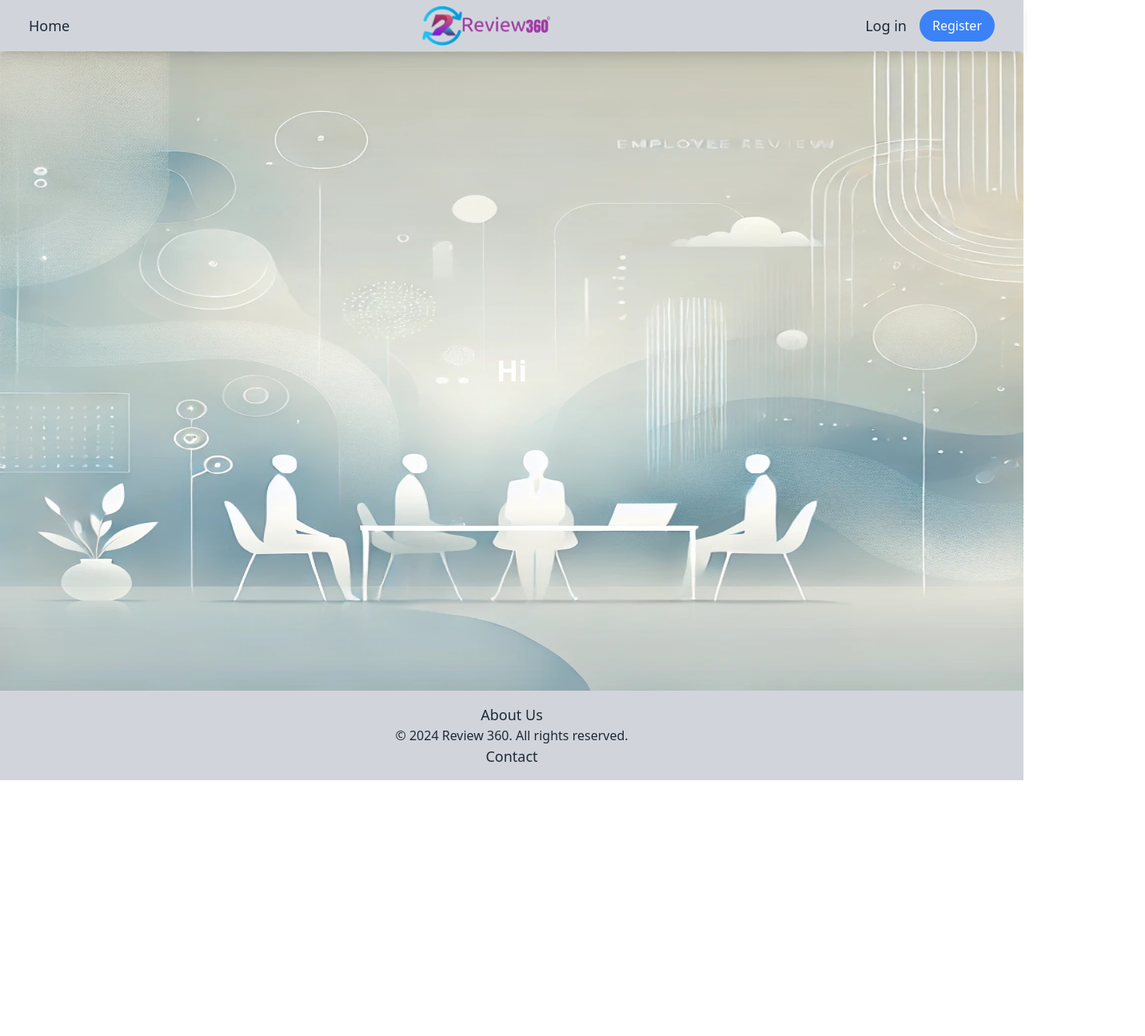
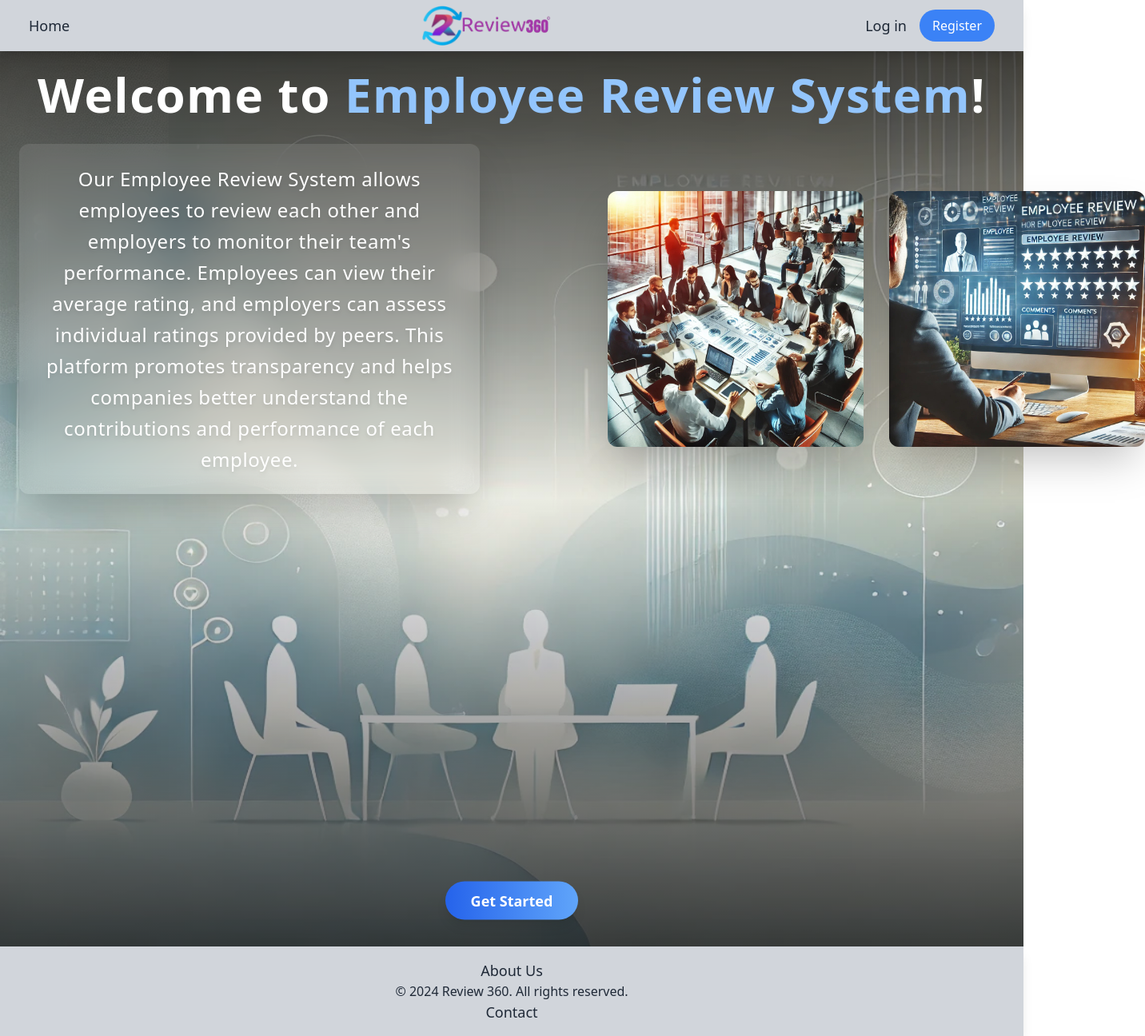
Before and after one commit to devyadav-00/Review360, a React (Create React App) app in the folder frontend/: page / in a window 1280 px wide. Shown: the whole page at 80% size, 1432 px wide, since content can reach past the window. Before the commit the page ends 976 px from the top, so only its background shows below. Built offline with nearby package versions, Linux system fonts and the light colour scheme; no server answers.

Commit message:
added functionality logout from the server

```diff
--- a/frontend/src/components/Navbar.jsx
+++ b/frontend/src/components/Navbar.jsx
@@ -1,30 +1,32 @@
-import React, { useState , useContext} from "react";
+import React, { useContext } from "react";
 import { Link } from "react-router-dom";
 import logo from "../assets/logo.png";
 import { StoreContext } from "../context/StoreContext";
-import Cookies from 'js-cookie';
+import Cookies from "js-cookie";
+import axios from "axios";
 
 const Navbar = () => {
-
   const { token, setToken } = useContext(StoreContext);
 
-  // isLoggedIn
-  const handleLogout = () => {
-    // Cookies.remove('token');
-    setToken(null);
-  }
-  console.log("Token in context:", token);
+  const handleLogout = async () => {
+    try {
+      const response = await axios.post("http://localhost:4000/api/v1/user/logout", {}, { withCredentials: true });
+      console.log("Logout response:", response.data.message);
+      setToken(null);
+      // console.log("Token after logout:", Cookies.get('token'));
+    } catch (error) {
+      console.error("Logout error:", error.response ? error.response.data : error);
+    }
+  };
 
+  // console.log("Token in context:", token);
 
   return (
     <nav className="bg-gray-300 p-3 shadow-lg fixed w-full top-0 z-50">
       <div className="container mx-auto flex justify-between items-center">
-
         {/* Left Side - Home Link */}
         <div className="pl-6">
-          <Link to="/" className="text-gray-800 font-medium text-lg">
-            Home
-          </Link>
+          <Link to="/" className="text-gray-800 font-medium text-lg">Home</Link>
         </div>
 
         {/* Center - Logo */}
@@ -40,28 +42,11 @@ const Navbar = () => {
         <div className="flex justify-center items-center pr-6 space-x-4">
           {!token ? (
             <>
-              <Link
-                // onClick={handleLogin}
-                to="/login"
-                className="text-gray-800 font-medium text-lg hover:underline"
-              >
-                Log in
-              </Link>
-              <Link
-                // onClick={handleLogin}
-                to="/register"
-                className="bg-blue-500 text-white px-4 py-2 rounded-full font-medium hover:bg-blue-600"
-              >
-                Register
-              </Link>
+              <Link to="/login" className="text-gray-800 font-medium text-lg hover:underline">Log in</Link>
+              <Link to="/register" className="bg-blue-500 text-white px-4 py-2 rounded-full font-medium hover:bg-blue-600">Register</Link>
             </>
           ) : (
-            <button
-              onClick={handleLogout}
-              className="bg-red-500 text-white px-4 py-2 rounded-full font-medium hover:bg-red-600"
-            >
-              Logout
-            </button>
+            <button onClick={handleLogout} className="bg-red-500 text-white px-4 py-2 rounded-full font-medium hover:bg-red-600">Logout</button>
           )}
         </div>
       </div>
--- a/frontend/src/context/StoreContext.jsx
+++ b/frontend/src/context/StoreContext.jsx
@@ -5,7 +5,7 @@ import axios from "axios";
 export const StoreContext = createContext();
 
 const StoreContextProvider = (props) => {
-  // const savedToken = Cookies.get('token') || null;
+
   const [token, setToken] = useState(null);
 
   useEffect(() => {
@@ -15,16 +15,15 @@ const StoreContextProvider = (props) => {
       })
       .then((profileData) => {
         if (profileData) {
-          console.log(profileData);
           setToken(true);
         }
       })
       .catch((e) => {
         console.log(e);
+        setToken(false);
       });
   }, []);
-  console.log("Token in context:", token);
-  // console.log(savedToken);
+
 
   const contextValue = {
     token,
--- a/frontend/src/pages/HomePage.jsx
+++ b/frontend/src/pages/HomePage.jsx
@@ -1,31 +1,99 @@
-import React, { useEffect } from "react";
+import React, { useContext, useEffect, useState } from "react";
 import bgimage from "../assets/bgimage.jpg";
-import { useContext } from "react";
+import teamImage from "../assets/team.jpeg";
+import reviewImage from "../assets/review.jpeg";
 import { StoreContext } from "../context/StoreContext";
 import axios from "axios";
 
 const HomePage = () => {
-    // useEffect(() => {
-    //     const resp = axios.get('http://localhost:4000/api/v1/user/profile', {withCredentials: true}).then((resp) => {
-    //         console.log("Profile ", resp);
-    //     }).catch(() => {
-    //         console.log("Error")
-    //     })
-    // },[])
+  const [user, setUser] = useState(null);
+  const { token, setToken } = useContext(StoreContext);
 
-    const { token, setToken } = useContext(StoreContext);
+  useEffect(() => {
+    if (token) {
+      axios
+        .get("http://localhost:4000/api/v1/user/profile", {
+          headers: {
+            Authorization: `Bearer ${token}`,
+          },
+          withCredentials: true,
+        })
+        .then((response) => {
+          setUser(response.data);
+        })
+        .catch((error) => {
+          console.log("Error fetching user profile:", error);
+          if (error.response && error.response.status === 401) {
+            console.error("Unauthorized: Token might be expired or invalid.");
+            setUser(null);
+            setToken(null);
+          }
+        });
+    } else {
+      setUser(null);
+    }
+  }, [token]);
+
   return (
     <div
-            className="h-screen flex items-center justify-center mt-16"
+      className="h-[140vh] flex flex-col items-center mt-16 px-6 text-center relative"
       style={{
         backgroundImage: `url(${bgimage})`,
-                backgroundSize: '100% 100%',
-                backgroundPosition: 'center',
+        backgroundSize: "100% 100%",
+        backgroundPosition: "center",
       }}
     >
-            {/* Your page content goes here */}
-            <div className="text-white text-4xl font-bold">
-                Hi
+      {/* Dark overlay with subtle gradient */}
+      <div className="absolute inset-0 bg-gradient-to-b from-black via-transparent to-black opacity-70"></div>
+
+      {/* Conditional welcome message or user greeting */}
+      <div className="relative z-10 text-white text-6xl font-extrabold mt-6 animate-fade-in tracking-wide drop-shadow-2xl transition-transform duration-300 transform hover:scale-110 hover:translate-y-[-4px]">
+        {user ? (
+          <>Hi, <span className="text-blue-300">{user.firstname} {user.lastname}!</span> Glad to have you back.</>
+        ) : (
+          <>Welcome to <span className="text-blue-300">Employee Review System</span>!</>
+        )}
+      </div>
+
+      {/* Move description and images right below welcome message */}
+      <div className="flex flex-col items-center justify-start flex-grow z-10 mt-8">
+        <div className="flex items-center gap-40 justify-start w-full">
+          {/* Website description */}
+          <div className="text-white text-2xl max-w-xl animate-slide-up drop-shadow-md leading-relaxed tracking-wide bg-white bg-opacity-10 hover:shadow-inner backdrop-filter backdrop-blur-lg rounded-xl p-6 shadow-2xl">
+            Our Employee Review System allows employees to review each other and
+            employers to monitor their team's performance. Employees can view
+            their average rating, and employers can assess individual ratings
+            provided by peers. This platform promotes transparency and helps
+            companies better understand the contributions and performance of
+            each employee.
+          </div>
+
+          {/* Images Section */}
+          <div className="flex space-x-8 animate-zoom-in">
+            <img
+              src={teamImage}
+              alt="Team collaboration"
+              className="w-80 h-80 object-cover rounded-xl shadow-2xl transform hover:scale-110 hover:rotate-3 transition-transform duration-500 ease-in-out hover:shadow-blue-500"
+            />
+            <img
+              src={reviewImage}
+              alt="Employee review"
+              className="w-80 h-80 object-cover rounded-xl shadow-2xl transform hover:scale-110 hover:-rotate-3 transition-transform duration-500 ease-in-out hover:shadow-blue-500"
+            />
+          </div>
+        </div>
+
+        {/* Call to Action Button at the bottom */}
+        {!user && (
+          <div className="mt-auto animate-bounce mb-10">
+            <a
+              href="/login"
+              className="text-white bg-gradient-to-r from-blue-600 to-blue-400 px-8 py-3 rounded-full font-semibold text-lg transform hover:bg-gradient-to-r hover:from-blue-700 hover:to-blue-500 hover:scale-105 transition-transform duration-500 ease-in-out shadow-lg hover:shadow-gray-400"
+            >
+              Get Started
+            </a>
+          </div>
+        )}
       </div>
     </div>
   );
```
Also changed, not shown: frontend/src/assets/review.jpeg (added), frontend/src/assets/team.jpeg (added). Lines whose indentation alone changed are shown as unchanged.
